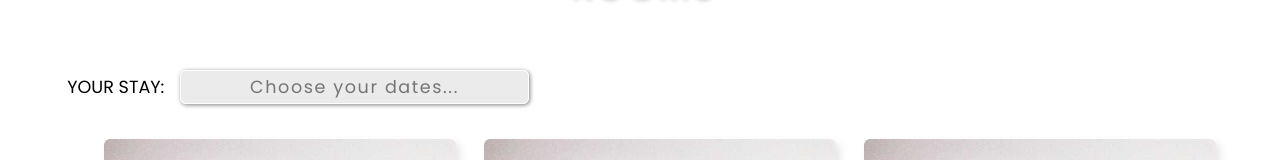
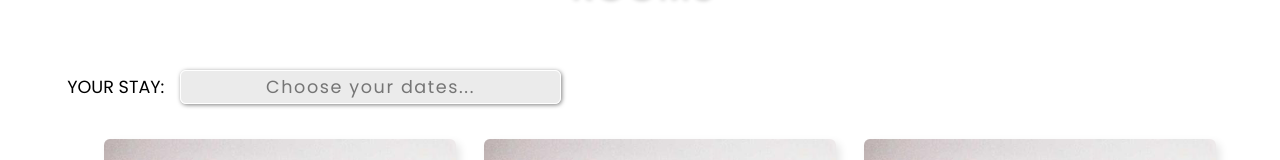
Before and after one commit to KozlowskaAgnieszka/ProjectSPA, a React (Create React App) app: page /rooms in a window 1280 px wide. Shown: the part 143-303 px from the top of the page. Built offline with nearby package versions, Linux system fonts and the light colour scheme.

Commit message:
clear callendar state button added

```diff
--- a/src/components/Cart/Cart.js
+++ b/src/components/Cart/Cart.js
@@ -35,7 +35,7 @@ const Cart = (props) => {
     <Modal >
       <h1>Cart</h1>
       <div className={classes.stay}>
-        Your stay: <Callendar calStyle="light" />
+        Your stay: <Callendar callStyle="light" btnStyle="btn-light" />
       </div>
       <h2>Rooms</h2>
       {items.length !== 0 ? (
--- a/src/components/UI/Callendar.js
+++ b/src/components/UI/Callendar.js
@@ -1,12 +1,12 @@
 import { cartActions } from '../../store/index';
 import { useDispatch, useSelector } from 'react-redux';
 import DatePicker from 'react-datepicker';
-import { addDays } from 'date-fns';
+import { addDays, subDays, differenceInDays } from 'date-fns';
 
 import 'react-datepicker/dist/react-datepicker.css';
 import classes from './Callendar.module.css';
 
-const Callendar = ({ calStyle }) => {
+const Callendar = ({ callStyle, btnStyle }) => {
   const dispatch = useDispatch();
   const days = useSelector((state) => state.cart.days);
 
@@ -14,18 +14,23 @@ const Callendar = ({ calStyle }) => {
     const [start, end] = dates;
     const startDate = start ? new Date(start).toString() : null;
     const endDate = end ? new Date(end).toString() : null;
-    const numberOfDays = (end - start) / (1000 * 60 * 60 * 24);
+    const numberOfDays = differenceInDays(end, start);
+    const minDate = start
+      ? addDays(new Date(start), 1).toString()
+      : new Date().toString();
 
     dispatch(
       cartActions.getDate({
         start: startDate,
         end: endDate,
         days: numberOfDays,
+        minDate,
       })
     );
   };
 
-  const callendarStyle = `${classes['callendar-input']} ${classes[calStyle]}`;
+  const callendarStyle = `${classes['callendar-input']} ${classes[callStyle]}`;
+  const clearButtonStyle = `${classes['clear-button']} ${classes[btnStyle]}`
 
   return (
     <DatePicker
@@ -36,12 +41,14 @@ const Callendar = ({ calStyle }) => {
       startDate={days.start ? new Date(days.start) : null}
       endDate={days.end ? new Date(days.end) : null}
       selectsRange
-      minDate={new Date()}
+      minDate={new Date(days.minDate)}
       maxDate={addDays(new Date(), 365)}
       className={callendarStyle}
       calendarClassName={classes.callendar}
       dayClassName={(date) =>
-        new Date() < date ? classes.day : classes['days-disabled']
+        subDays(new Date(days.minDate), 1) < date
+          ? classes.day
+          : classes['days-disabled']
       }
       popperPlacement="top"
       monthsShown={2}
@@ -49,6 +56,8 @@ const Callendar = ({ calStyle }) => {
       fixedHeight
       placeholderText="Choose your dates..."
       calendarStartDay={1}
+      isClearable
+      clearButtonClassName={clearButtonStyle}
     />
   );
 };
--- a/src/components/UI/Callendar.module.css
+++ b/src/components/UI/Callendar.module.css
@@ -4,21 +4,42 @@
   font-family: 'Poppins', 'Arial', sans-serif;
   letter-spacing: 0.09em;
   text-align: center;
-  font-size: 1.25rem;
+  font-size: 1.1rem;
   border: 1px solid white;
   background-color: rgba(50, 50, 50, 0.75);
   border-radius: 0.375rem;
   box-shadow: 4px 4px 4px rgba(0, 0, 0, 0.5);
   padding: 0.5rem 1.25rem;
   color: white;
+  width: 100%;
 }
 
 .light {
   color: #202020;
   background-color: #e7e7e7cc;
-  padding: 0.2rem;
-  margin: 1rem;
+  padding: 0.2rem 0.7rem;
+  margin: 1rem 0 1rem 1rem;
   font-size: 1.1rem;
+  box-shadow: 1px 1px 4px #00000080;
+  width: 100%;
+}
+
+.clear-button {
+  right: -14%;
+  padding: 0;
+}
+
+.btn-light {
+  right: -20% !important;
+}
+
+.clear-button::after {
+  background-color: rgba(255, 255, 255, 0.7);
+  color: #202020;
+  width: 1.3rem;
+  height: 1.3rem;
+  font-size: 1.3rem;
+  border-radius: 0.375rem;
   box-shadow: 1px 1px 4px #00000080;
 }
 
--- a/src/pages/Rooms.js
+++ b/src/pages/Rooms.js
@@ -4,17 +4,18 @@ import Callendar from '../components/UI/Callendar';
 import classes from './Rooms.module.css';
 
 const Rooms = () => {
-
   return (
     <section className={classes['main-section']}>
       <h1>Rooms</h1>
-      <div className={classes.stay}>Your stay: <Callendar calStyle="light"/></div>
+      <div className={classes.stay}>
+        Your stay: <Callendar callStyle="light" btnStyle="btn-light" />
+      </div>
       <ul className={classes['rooms-list']}>
         <RoomCard />
         <RoomCard />
         <RoomCard />
       </ul>
-    </ section>
+    </section>
   );
 };
 
--- a/src/store/index.js
+++ b/src/store/index.js
@@ -4,7 +4,7 @@ const initialState = {
   cartIsShown: false,
   items: [],
   totalAmount: 0,
-  days: { start: null, end: null, days: 0 },
+  days: { start: null, end: null, days: 0, minDate: new Date() },
 };
 
 const cartSlice = createSlice({
@@ -15,7 +15,8 @@ const cartSlice = createSlice({
       state.cartIsShown = action.payload;
     },
     getDate(state, action) {
-      state.days = action.payload;
+      state.days = action.payload
+      console.log(state.days)
     },
     addItem(state, action) {
       state.items.push(action.payload);
```
